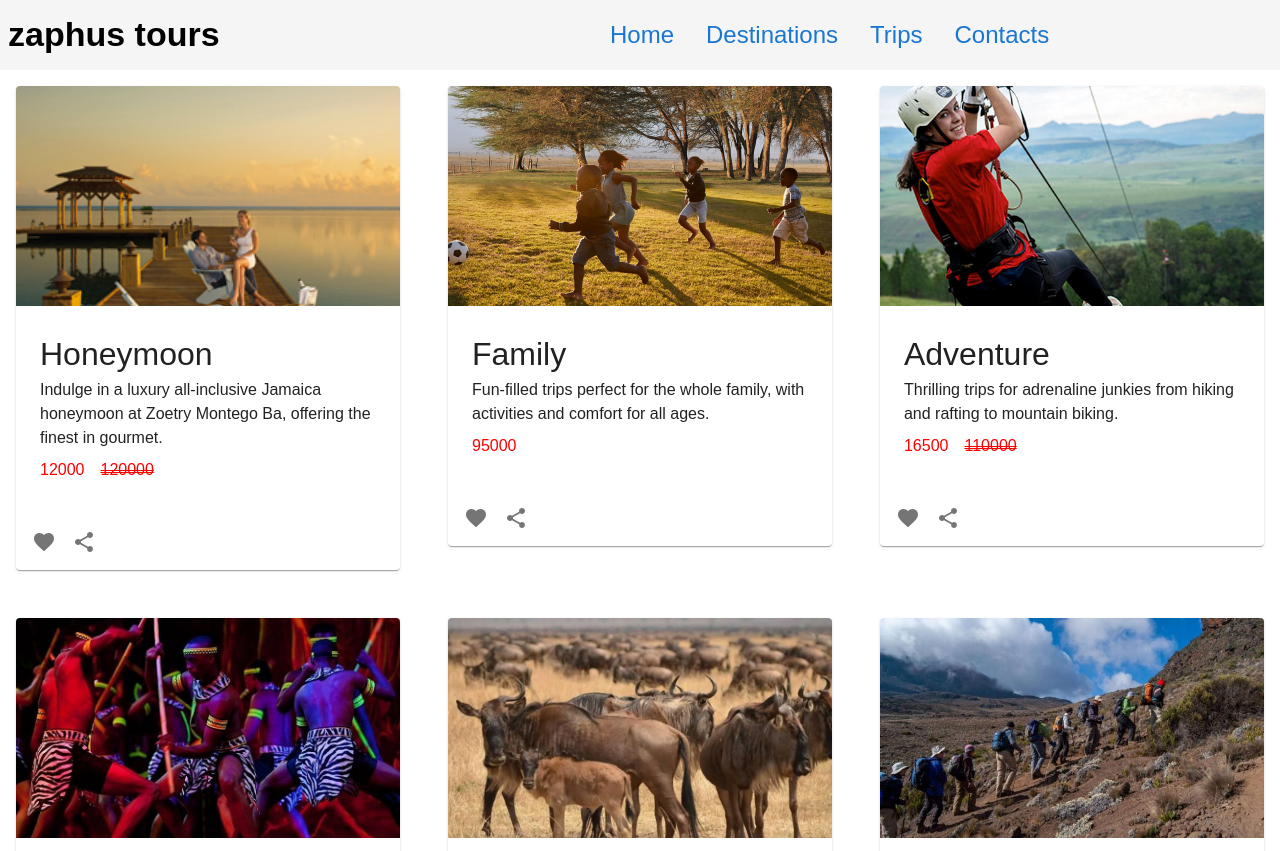
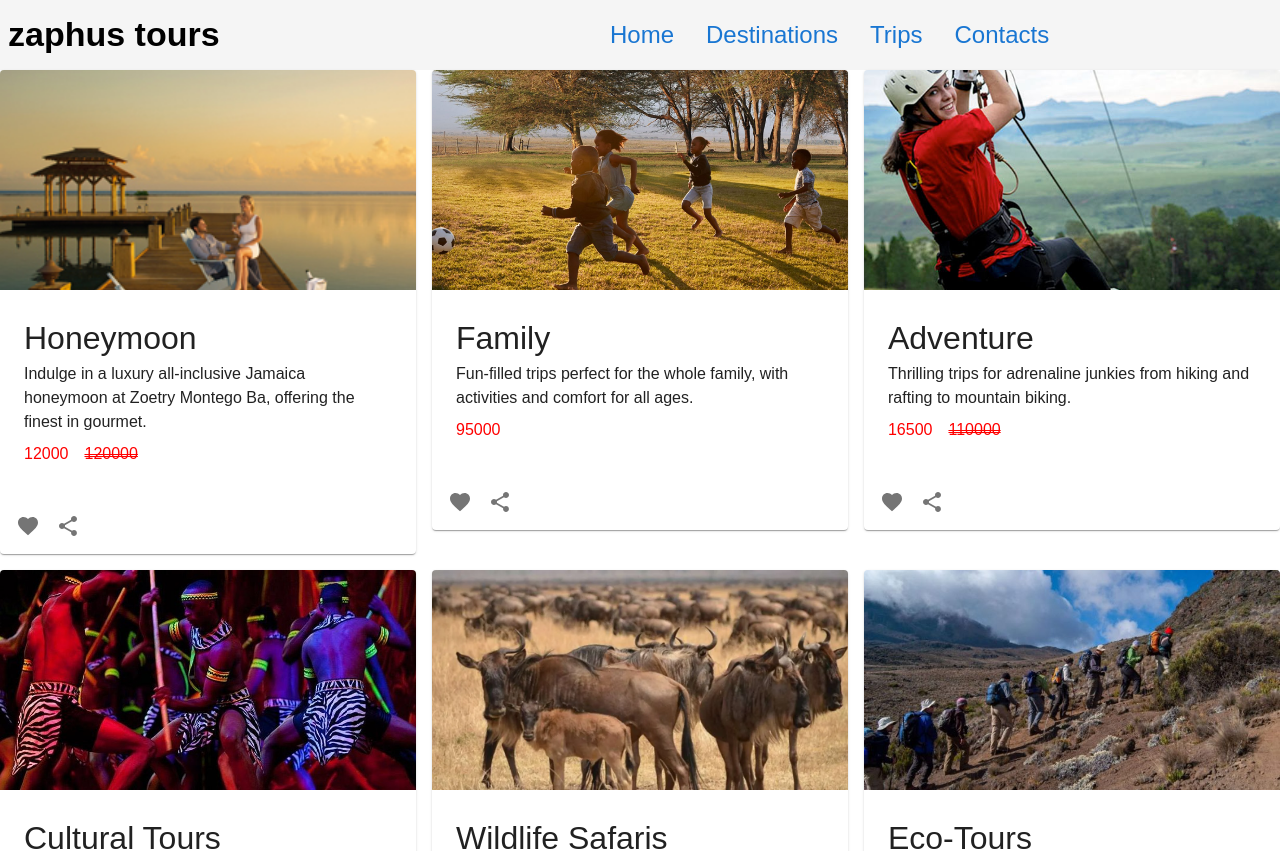
Before and after one commit to nathansungu/zaph-tour-material-ui, a React (Vite) app: page /trips in a window 1280 px wide. Shown: the top 851 px of the page. Built offline with nearby package versions, Linux system fonts and the light colour scheme; some icons are missing.

Commit message:
update trips display on epand

```diff
--- a/src/components/trips.components/gallery.tsx
+++ b/src/components/trips.components/gallery.tsx
@@ -1,22 +1,25 @@
 import { CardMedia, Grid } from "@mui/material";
 import trips from "../../data/triptypes";
+import type { FC } from "react";
 
-const HandleGallery = () => {
+interface nameProp {
+  name:string
+}
+const displayGallery = (name: string) => {
+  const card = trips.filter((trip) => trip.title == name);
+
+  return card[0].gallery?.map((img, ind) => (
+    <Grid key={ind} size={{ xs: 12, sm: 6, xl: 4 }}>
+      <CardMedia component="img" src={img} />
+    </Grid>
+  ));
+};
+const HandleGallery: FC<nameProp> = (Prop) => {
   return (
     <>
       <CardMedia>
         <Grid container spacing={2}>
-          {trips.map(({ gallery }) => {
-            return gallery?.map((dst) => {
-              return (
-                <>
-                  <Grid size={{ xs: 12, sm: 6, xl: 4 }}>
-                    <CardMedia component="img" src={dst} />
-                  </Grid>
-                </>
-              );
-            });
-          })}
+          {displayGallery(Prop.name)}
         </Grid>
       </CardMedia>
     </>
--- a/src/components/trips.components/trips.tsx
+++ b/src/components/trips.components/trips.tsx
@@ -14,7 +14,7 @@ const HandleTrips = () => {
   return (
     <Grid container spacing={2}>
       {trips.map((dst) => {
-        return <HandleTripsCard {...dst}/>;
+        return <HandleTripsCard dst={dst}/>;
       })}
     </Grid>
   );
--- a/src/components/trips.components/tripscard.tsx
+++ b/src/components/trips.components/tripscard.tsx
@@ -1,4 +1,4 @@
-import React from "react";
+import React, { type FC } from "react";
 import HandleGallery from "./gallery";
 import { styled } from "@mui/material/styles";
 import { Favorite, Share } from "@mui/icons-material";
@@ -51,7 +51,11 @@ type dst = {
   price: number;
 };
 
-const HandleTripsCard = (dst: dst) => {
+interface dataPropd {
+  dst: dst;
+}
+
+const HandleTripsCard: FC<dataPropd> = ({ dst }) => {
   const [expanded, setExpanded] = React.useState(false);
 
   const handleExpandClick = () => {
@@ -60,7 +64,7 @@ const HandleTripsCard = (dst: dst) => {
   return (
     <>
       <Grid size={{ xs: 12, md: 4, sm: 6 }}>
-        <Card sx={{ margin: 2 }}>
+        <Card>
           <CardMedia
             component="img"
             src={dst.image}
@@ -83,7 +87,12 @@ const HandleTripsCard = (dst: dst) => {
                         <Typography color="red">
                           {(dst.price * dst.offer) / 100}
                         </Typography>
-                        <Typography sx={{textDecoration:"line-through double"}} color="red">{dst.price}</Typography>
+                        <Typography
+                          sx={{ textDecoration: "line-through double" }}
+                          color="red"
+                        >
+                          {dst.price}
+                        </Typography>
                       </Stack>
                     </>
                   ) : (
@@ -110,7 +119,7 @@ const HandleTripsCard = (dst: dst) => {
             </ExpandMore>
           </CardActions>
           <Collapse in={expanded} timeout="auto" unmountOnExit>
-            <HandleGallery />
+            <HandleGallery name={dst.title} />
           </Collapse>
         </Card>
       </Grid>
```
